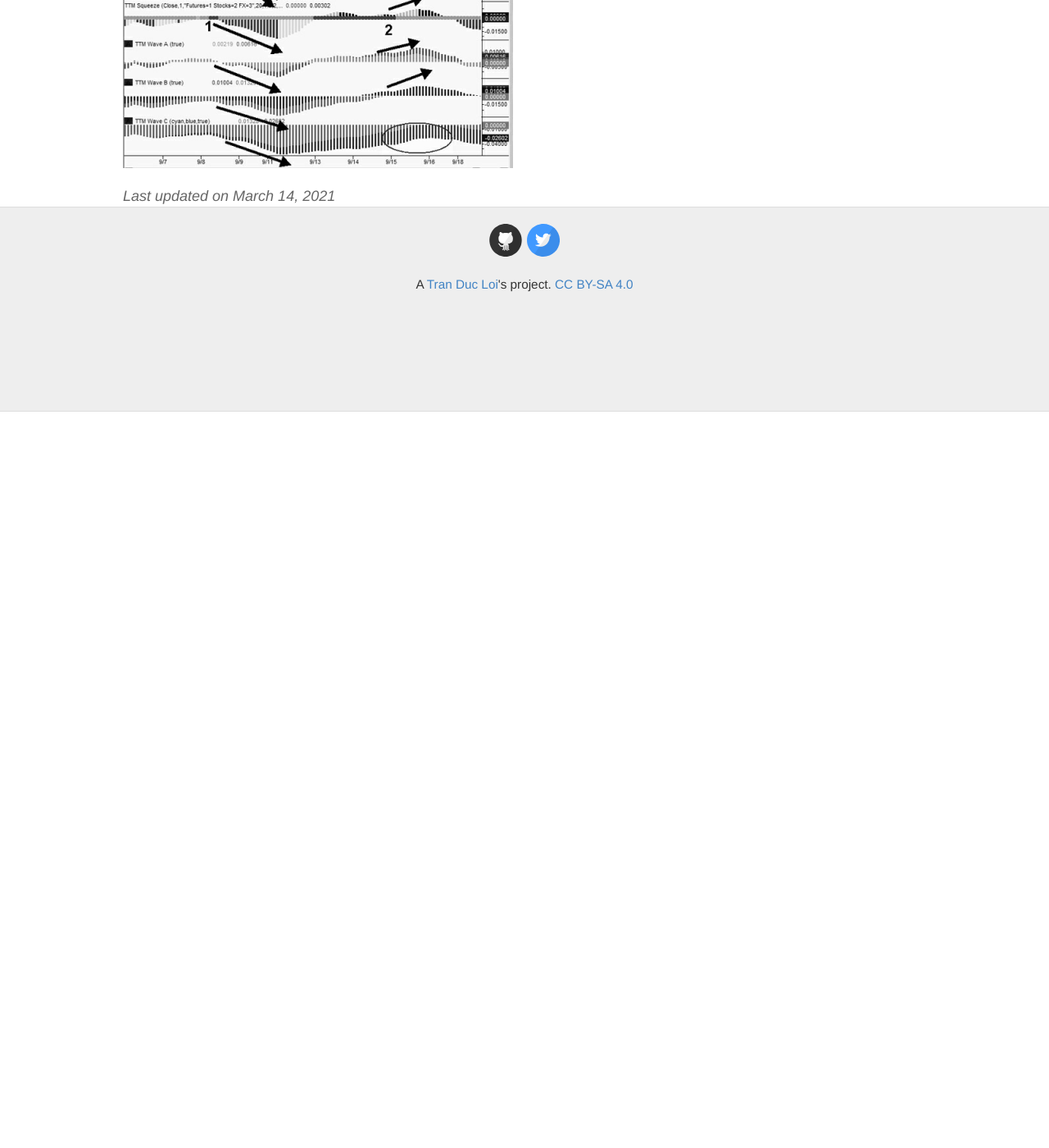
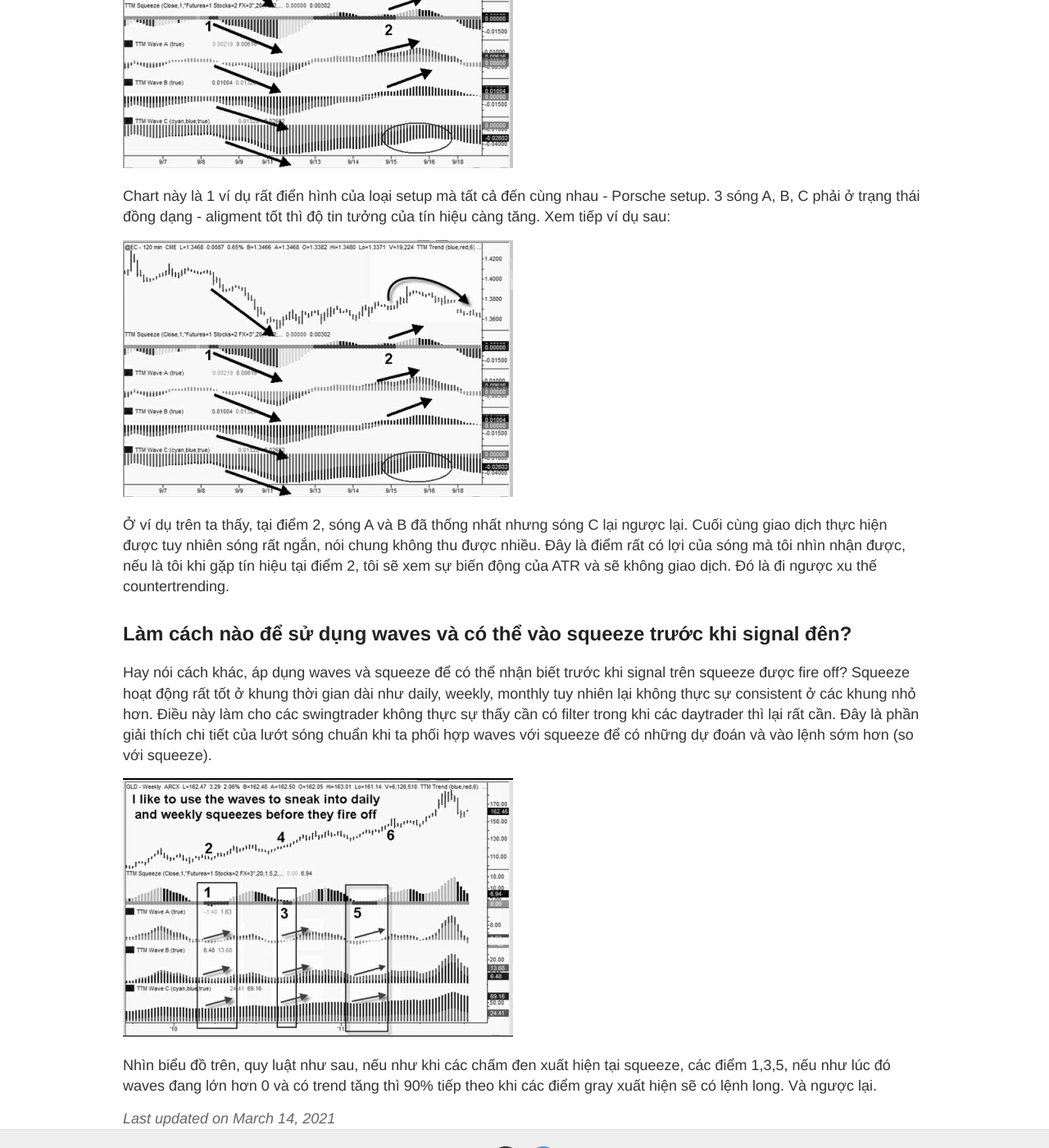
Before and after one commit to loitd/loitd.github.io, a Jekyll site: the page built from _trades/2021-03-14-squeeze-trading.md, in a window 1280 px wide and 1400 px high, scrolled down 8812 px. Shown: the whole window at 82% size. Built offline with Jekyll 4.4.1, drawn with Linux system fonts in a browser that asks for light colours; before the commit the page ends 9314 px from its top, so only the background shows below that.

Commit message:
updated-by-loitd

```diff
--- a/_trades/2021-03-14-squeeze-trading.md
+++ b/_trades/2021-03-14-squeeze-trading.md
@@ -153,3 +153,16 @@ Anh Rodney có đưa ra 3 loại sóng:
 Có 1 điểm tôi nhận ra, nếu như các chấm đen đầu tiên xuất hiện mà các waves đang ở trên mức 0 hoặc kể cả dưới mức 0 mà có trend tăng thì 90% khả năng là squeeze này sẽ theo lệnh long và ngược lại. Lưu ý là cả 3 sóng A, B và C đều phải chung trending tăng. Xem ví dụ sau:
 
 ![squeeze-setup-waves]({{ site.baseurl }}/images/20210315/squeeze-setup-01-5.png)
+
+Chart này là 1 ví dụ rất điển hình của loại setup mà tất cả đến cùng nhau - Porsche setup. 3 sóng A, B, C phải ở trạng thái đồng dạng - aligment tốt thì độ tin tưởng của tín hiệu càng tăng. Xem tiếp ví dụ sau:
+
+![squeeze-setup-waves]({{ site.baseurl }}/images/20210315/squeeze-setup-01-5.png)
+
+Ở ví dụ trên ta thấy, tại điểm 2, sóng A và B đã thống nhất nhưng sóng C lại ngược lại. Cuối cùng giao dịch thực hiện được tuy nhiên sóng rất ngắn, nói chung không thu được nhiều. Đây là điểm rất có lợi của sóng mà tôi nhìn nhận được, nếu là tôi khi gặp tín hiệu tại điểm 2, tôi sẽ xem sự biến động của ATR và sẽ không giao dịch. Đó là đi ngược xu thế countertrending.
+
+## Làm cách nào để sử dụng waves và có thể vào squeeze trước khi signal đên?
+Hay nói cách khác, áp dụng waves và squeeze để có thể nhận biết trước khi signal trên squeeze được fire off? Squeeze hoạt động rất tốt ở khung thời gian dài như daily, weekly, monthly tuy nhiên lại không thực sự consistent ở các khung nhỏ hơn. Điều này làm cho các swingtrader không thực sự thấy cần có filter trong khi các daytrader thì lại rất cần. Đây là phần giải thích chi tiết của lướt sóng chuẩn khi ta phối hợp waves với squeeze để có những dự đoán và vào lệnh sớm hơn (so với squeeze).
+
+![squeeze-setup-waves]({{ site.baseurl }}/images/20210315/squeeze-setup-01-7.png)
+
+Nhìn biểu đồ trên, quy luật như sau, nếu như khi các chấm đen xuất hiện tại squeeze, các điểm 1,3,5, nếu như lúc đó waves đang lớn hơn 0 và có trend tăng thì 90% tiếp theo khi các điểm gray xuất hiện sẽ có lệnh long. Và ngược lại.
```
Also changed, not shown: images/20210315/squeeze-setup-01-7.png (added).
